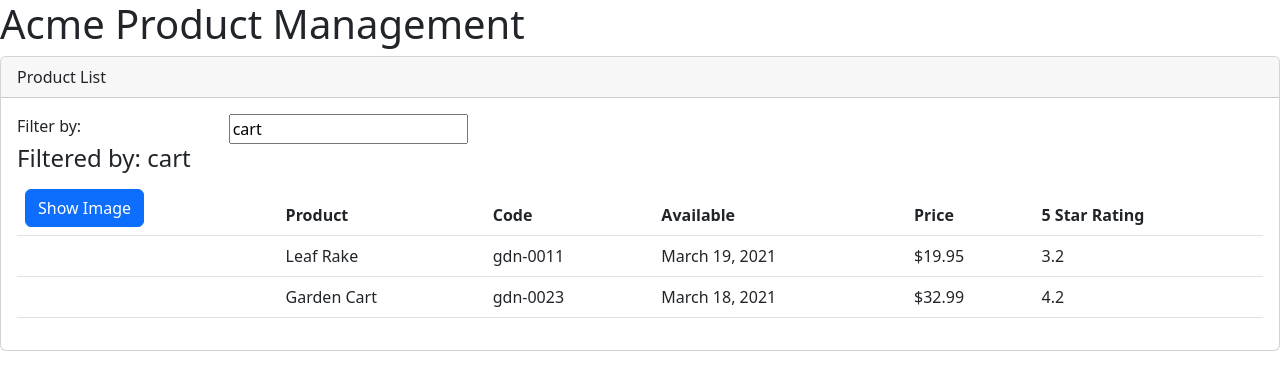
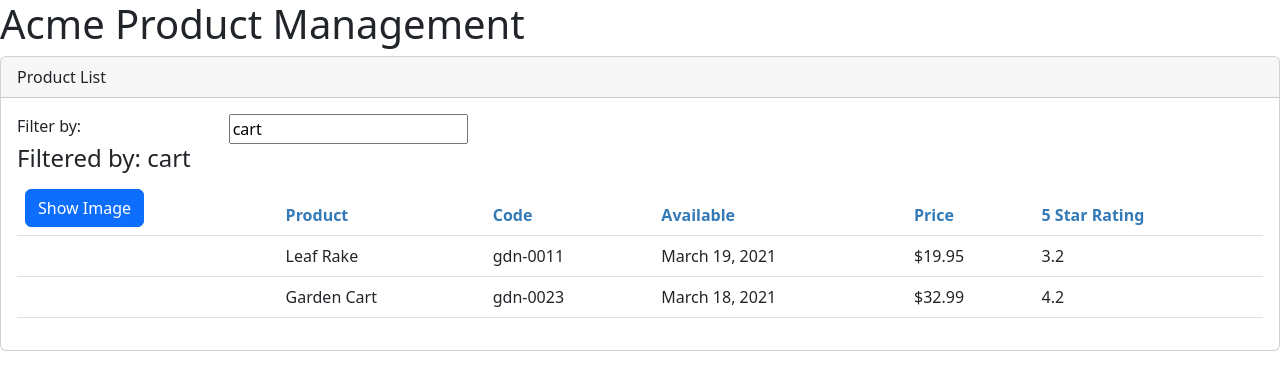
Before and after one commit to kandance/apm, an Angular app: page / in a window 1280 px wide. Shown: the top 390 px of the page. Built offline with nearby package versions, Linux system fonts and the light colour scheme.

Commit message:
used lifecycle method

```diff
--- /dev/null
+++ b/src/app/products/product-list.component.css
@@ -0,0 +1,3 @@
+thead {
+  color: #337AB7
+}
--- a/src/app/products/product-list.components.ts
+++ b/src/app/products/product-list.components.ts
@@ -1,11 +1,12 @@
-import { Component } from '@angular/core';
+import { Component, OnInit } from '@angular/core';
 import { IProduct } from './product';
 
 @Component({
   selector: 'pm-products',
   templateUrl: './product-list.component.html',
+  styleUrls: ['./product-list.component.css'],
 })
-export class ProductListComponent {
+export class ProductListComponent implements OnInit {
   pageTitle: string = 'Product List';
   imageWidth: number = 50;
   imageMargin: number = 2;
@@ -37,4 +38,8 @@
   toggleImage(): void {
     this.showImage = !this.showImage;
   }
+
+  ngOnInit(): void {
+    console.log(this.products.length + ' found a way to console log!');
+  }
 }
```
